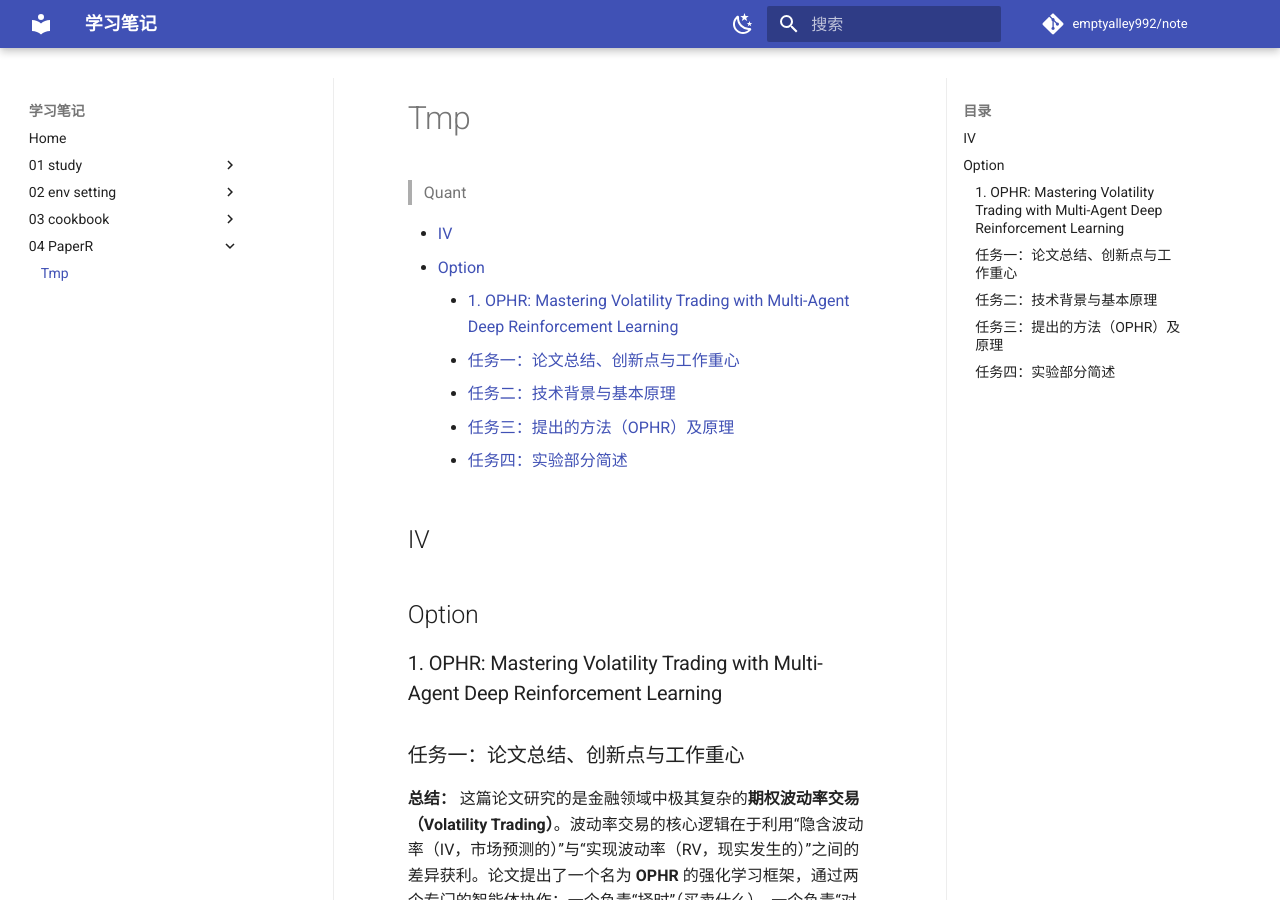
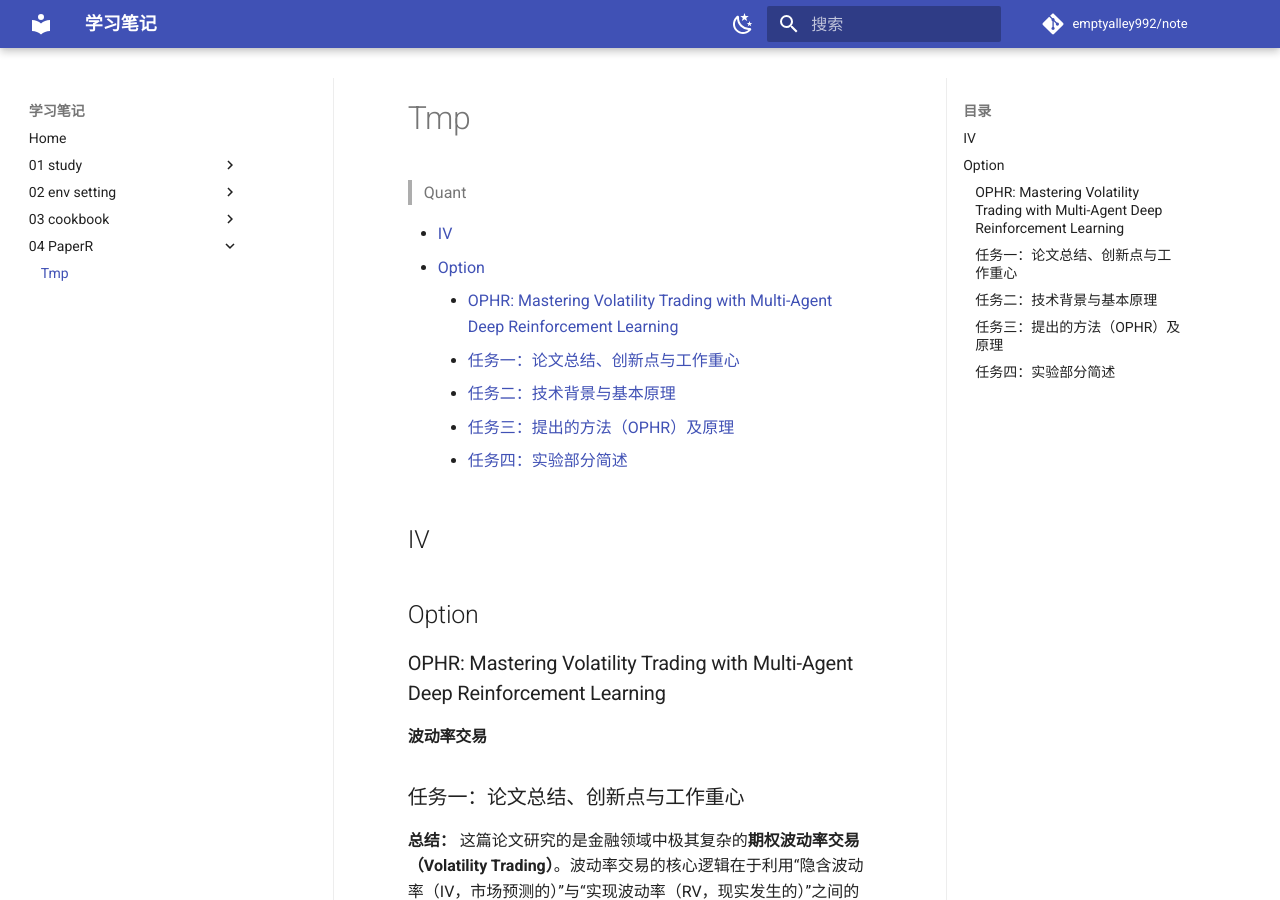
Before and after one commit to emptyalley992/note, an MkDocs documentation site: the page built from docs/04 PaperR/tmp.md, in a window 1280 px wide and 900 px high. Built offline with MkDocs 1.6.1 and Material for MkDocs 9.7.7, drawn with Linux system fonts in a browser that asks for light colours; comment, search, counter and statistics services are not loaded.

Commit message:
docs/04 PaperR/tmp.md updated from https://stackedit.cn/

```diff
--- a/docs/04 PaperR/tmp.md
+++ b/docs/04 PaperR/tmp.md
@@ -11,7 +11,17 @@
 
 ## Option
 
-### 1. OPHR: Mastering Volatility Trading with Multi-Agent Deep Reinforcement Learning
+### OPHR: Mastering Volatility Trading with Multi-Agent Deep Reinforcement Learning
+
+#### 波动率交易
+
+
+
+
+
+
+
+
 
 
 ### 任务一：论文总结、创新点与工作重心
```
Also changed, not shown: other parts of docs/04 PaperR/tmp.md (+1 -1 lines).
